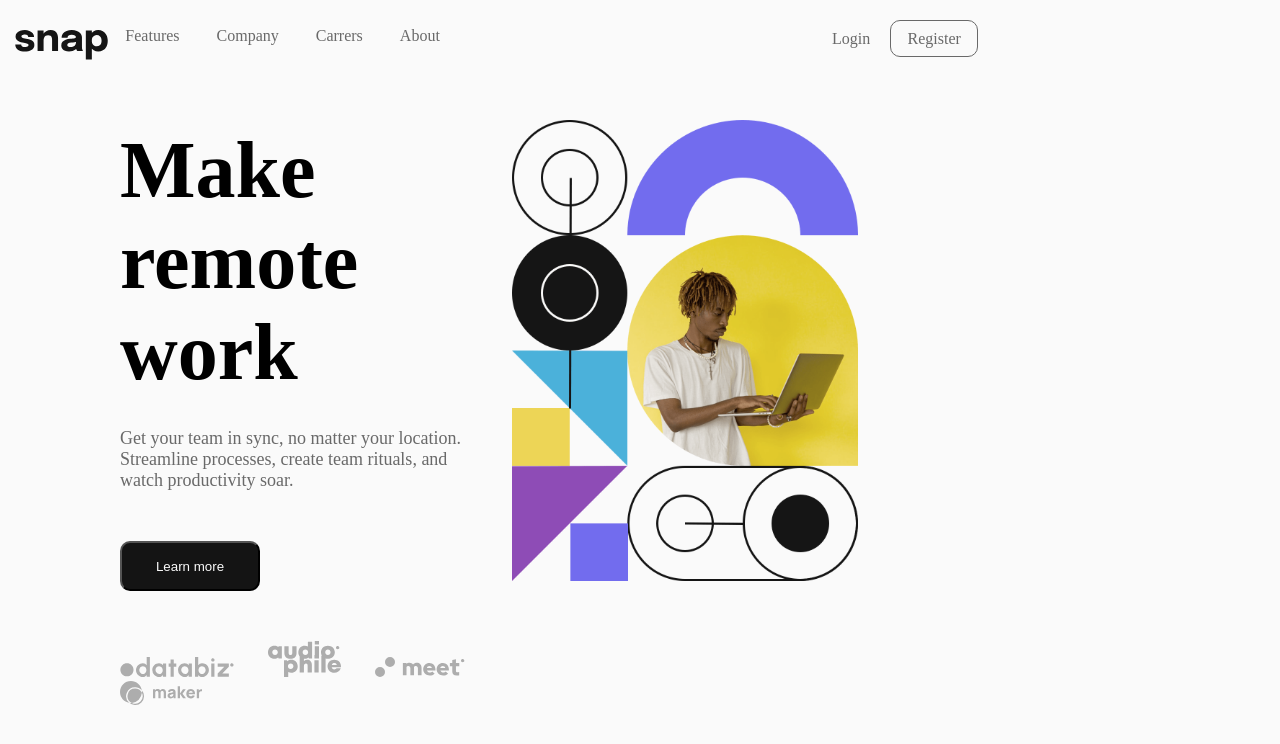
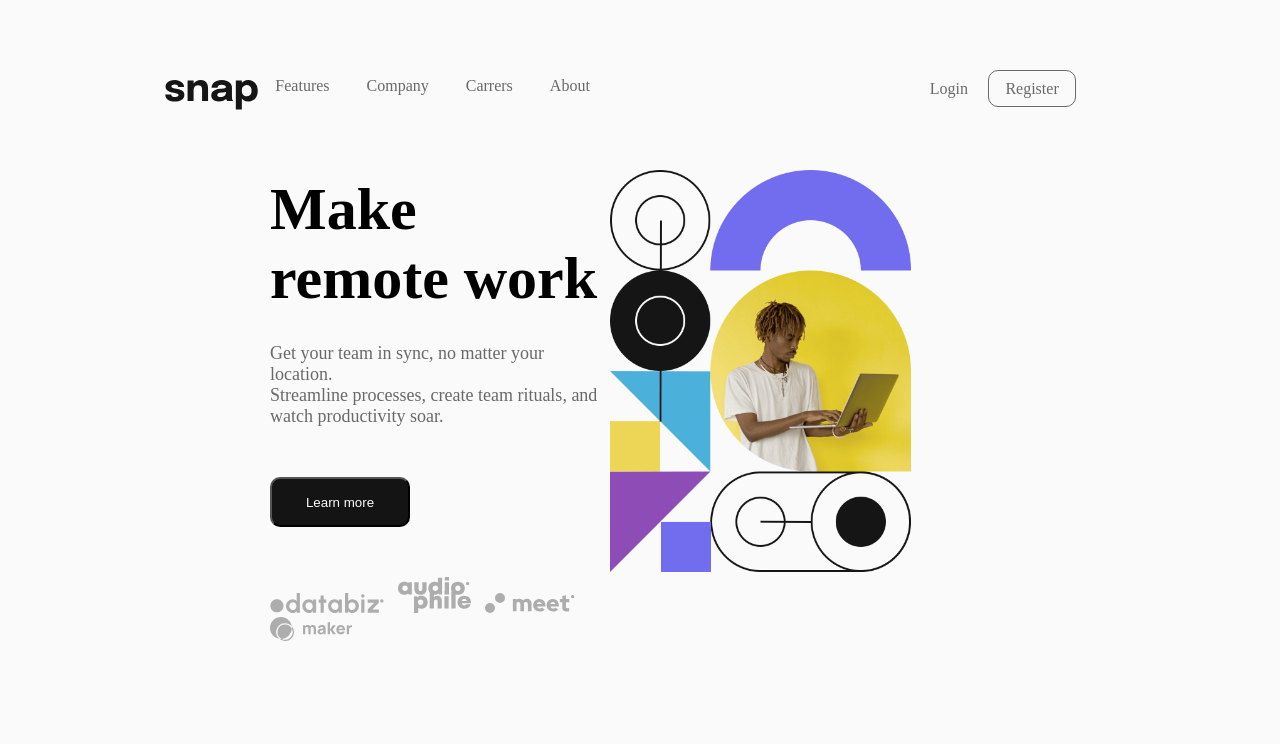
Before and after one commit to pranshudhiman45-bot/Intro-section, a plain HTML site: page index.html in a window 1280 px wide. Drawn offline with Linux system fonts and the light colour scheme.

Commit message:
Project Ready

```diff
--- a/style.css
+++ b/style.css
@@ -1,10 +1,13 @@
 * {
     padding: 0px;
-    margin: 0%;
+    margin: 0px;
     /* box-sizing: border-box; */
     background-color: hsl(0, 0%, 98%);
 
 
+}
+body{
+    margin:50px 0 0 150px;
 }
 
 .container-fluid {
@@ -77,7 +80,7 @@ nav {
 }
 
 .heading {
-    font-size: 40px;
+    font-size: 30px;
     margin: 65px 0 30px 120px;
 
 
@@ -106,7 +109,7 @@ nav {
 }
 
 .images img {
-    padding-right: 30px;
+    padding-right: 10px;
 }
 
 .section2 img {
```
Also changed, not shown: index.html (indentation only).
